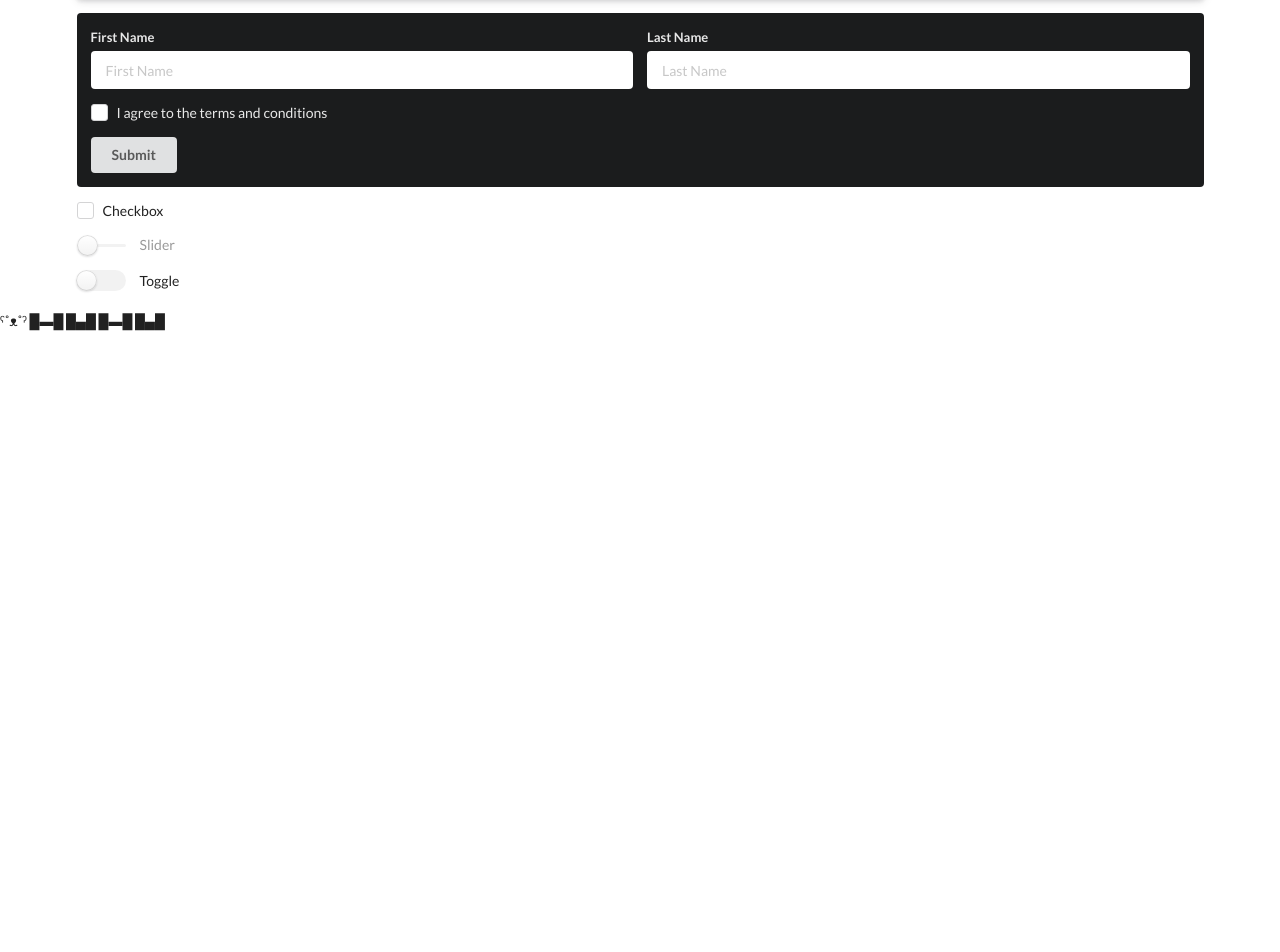
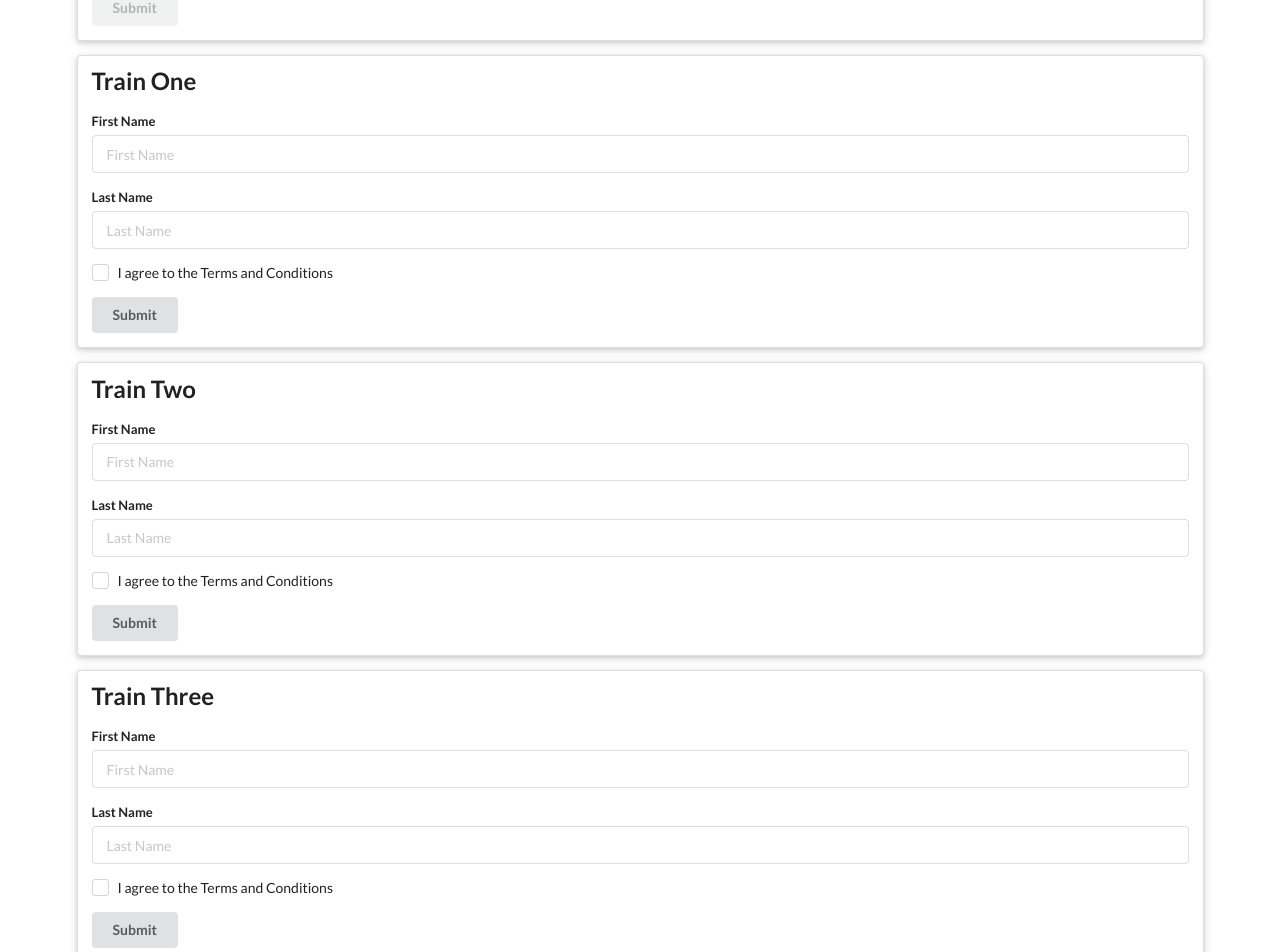
Before and after one commit to MariuszZalew/angular_workbench, an Angular app: page /TestForm in a window 1280 px wide. Shown: the part 540-1492 px from the top of the page. Before the commit the page ends 871 px from the top, so only its background shows below. Built offline with nearby package versions, Linux system fonts and the light colour scheme.

Commit message:
working checkbox, add training forms

```diff
--- a/src/app/test-form/test-form.component.html
+++ b/src/app/test-form/test-form.component.html
@@ -20,6 +20,7 @@
 </div>
 
 <div class="ui raised segment">
+  <h2 class="ui header">ngGroup</h2>
   <form class="ui form" (ngSubmit)="onSubmitTwo()" #bar="ngForm">
     <div ngModelGroup="secondForm" #secondForm="ngModelGroup">
       <div class="field">
@@ -34,11 +35,11 @@
       </div>
       <div class="field">
         <label>Last Name</label>
-        <input type="text" name="last-name" placeholder="Last Name" ngModel />
+        <input type="text" name="last-name" placeholder="Last Name" ngModel required/>
       </div>
       <div class="field">
         <div class="ui checkbox">
-          <input type="checkbox" tabindex="0" class="hidden" />
+          <input type="checkbox" name="checkGroup" ngModel required/>
           <label>I agree to the Terms and Conditions</label>
         </div>
       </div>
@@ -49,46 +50,87 @@
   </form>
 </div>
 
-<div class="ui inverted segment">
-  <div class="ui inverted form">
-    <div class="two fields">
+
+<div class="ui raised segment">
+  <h2 class="ui header">Train One</h2>
+<form class="ui form">
   <div class="field">
     <label>First Name</label>
-        <input placeholder="First Name" type="text" />
+    <input type="text" name="first-name" placeholder="First Name">
   </div>
   <div class="field">
     <label>Last Name</label>
-        <input placeholder="Last Name" type="text" />
+    <input type="text" name="last-name" placeholder="Last Name">
+  </div>
+  <div class="field">
+    <div class="ui checkbox">
+      <input type="checkbox" tabindex="0" class="">
+      <label>I agree to the Terms and Conditions</label>
     </div>
   </div>
-    <div class="inline field">
+  <button class="ui button" type="submit">Submit</button>
+</form>
+</div>
+
+<div class="ui raised segment">
+  <h2 class="ui header">Train Two</h2>
+<form class="ui form">
+  <div class="field">
+    <label>First Name</label>
+    <input type="text" name="first-name" placeholder="First Name">
+  </div>
+  <div class="field">
+    <label>Last Name</label>
+    <input type="text" name="last-name" placeholder="Last Name">
+  </div>
+  <div class="field">
     <div class="ui checkbox">
-        <input type="checkbox" tabindex="0" class="hidden" />
-        <label>I agree to the terms and conditions</label>
+      <input type="checkbox" tabindex="0" class="">
+      <label>I agree to the Terms and Conditions</label>
     </div>
   </div>
-    <div class="ui submit button">Submit</div>
+  <button class="ui button" type="submit">Submit</button>
+</form>
+</div>
+
+<div class="ui raised segment">
+  <h2 class="ui header">Train Three</h2>
+<form class="ui form">
+  <div class="field">
+    <label>First Name</label>
+    <input type="text" name="first-name" placeholder="First Name">
+  </div>
+  <div class="field">
+    <label>Last Name</label>
+    <input type="text" name="last-name" placeholder="Last Name">
+  </div>
+  <div class="field">
+    <div class="ui checkbox">
+      <input type="checkbox" tabindex="0" class="">
+      <label>I agree to the Terms and Conditions</label>
     </div>
   </div>
+  <button class="ui button" type="submit">Submit</button>
+</form>
+</div>
 
-<div class="ui form">
-  <div class="inline field">
+<div class="ui raised segment">
+  <h2 class="ui header">Train Four</h2>
+<form class="ui form">
+  <div class="field">
+    <label>First Name</label>
+    <input type="text" name="first-name" placeholder="First Name">
+  </div>
+  <div class="field">
+    <label>Last Name</label>
+    <input type="text" name="last-name" placeholder="Last Name">
+  </div>
+  <div class="field">
     <div class="ui checkbox">
-      <input type="checkbox" tabindex="0" class="hidden" />
-      <label>Checkbox</label>
+      <input type="checkbox" tabindex="0" class="">
+      <label>I agree to the Terms and Conditions</label>
     </div>
   </div>
-  <div class="inline field">
-    <div class="ui slider checkbox">
-      <input type="checkbox" tabindex="0" class="hidden" />
-      <label>Slider</label>
+  <button class="ui button" type="submit">Submit</button>
+</form>
 </div>
-    <label></label>
-  </div>
-  <div class="inline field">
-    <div class="ui toggle checkbox">
-      <input type="checkbox" tabindex="0" class="hidden" />
-      <label>Toggle</label>
-    </div>
-  </div>
-</div>
```
Lines whose indentation alone changed are shown as unchanged.
